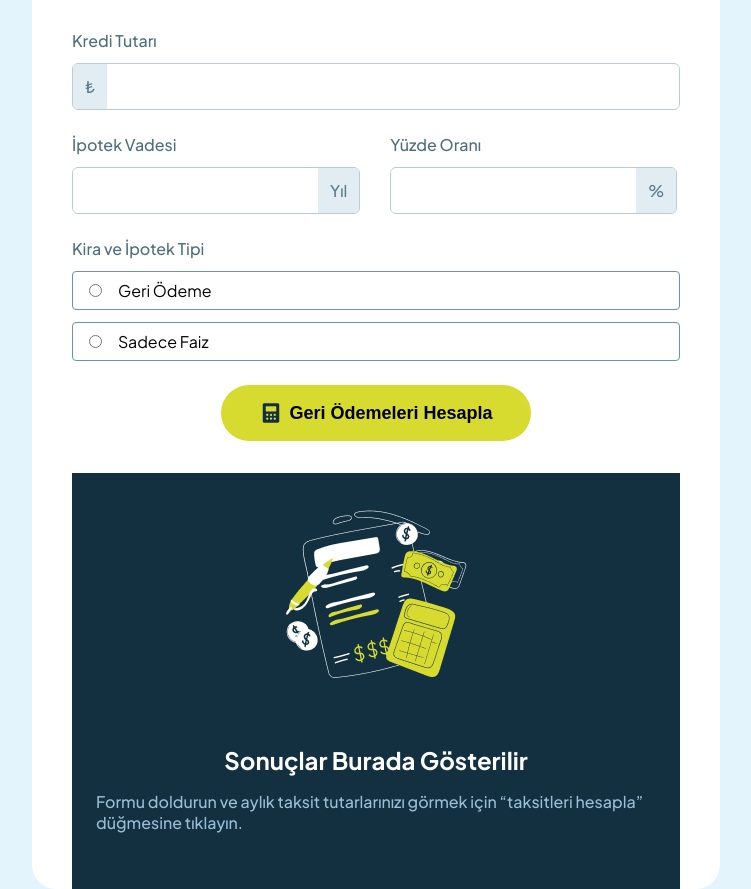
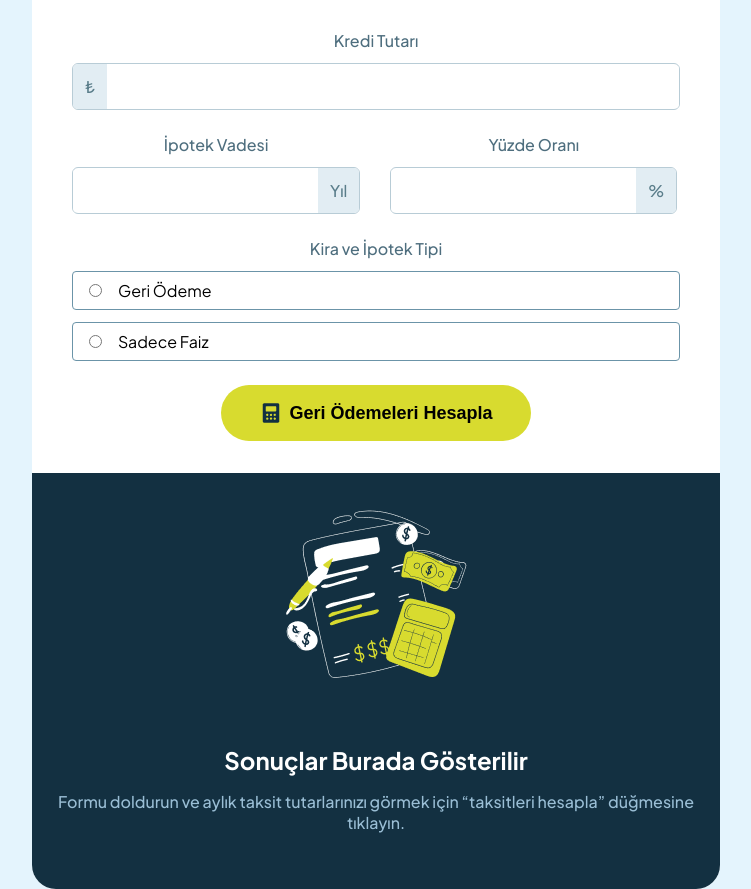
Before and after one commit to dursunkokturk/Front-End-School-React-JS-Project-Loan-And-Mortgage-Calculator-App-V3, a React (Vite) app: page / in a window 1280 px wide. Shown: the part 104-993 px from the top of the page, without its empty margins (264-1015 px from the left). Built offline with nearby package versions, Linux system fonts and the light colour scheme.

Commit message:
src klasoru icindeki app.jsx component icindeki footer alaninin tablet gorunumde container kadar genis olmasi icin app.css dosyasinda css duzenlemesi yapildi

```diff
--- a/src/App.css
+++ b/src/App.css
@@ -170,10 +170,11 @@ button img {
 }
 
 @media (min-width:768px) {
-  body{
+  body {
     background-color: #E4F4FD;
     margin-top: 40px;
   }
+
   .container {
     width: 688px;
     background-color: white;
@@ -181,6 +182,7 @@ button img {
     border-radius: 24px;
     margin-inline: auto;
   }
+
   .container .header {
     display: flex;
     justify-content: space-between;
@@ -194,7 +196,18 @@ button img {
   .mortgage-term-and-interest-rate input {
     width: 245px;
   }
-  .mortgage-term-and-interest-rate .form-group{
+
+  .mortgage-term-and-interest-rate .form-group {
     padding-right: 30px;
   }
+
+  .footer {
+    border-radius: 0 0 24px 24px;
+    margin-inline: -40px;
+  }
+
+  .footer h2,
+  h4 {
+    text-align: center;
+  }
 }
```
